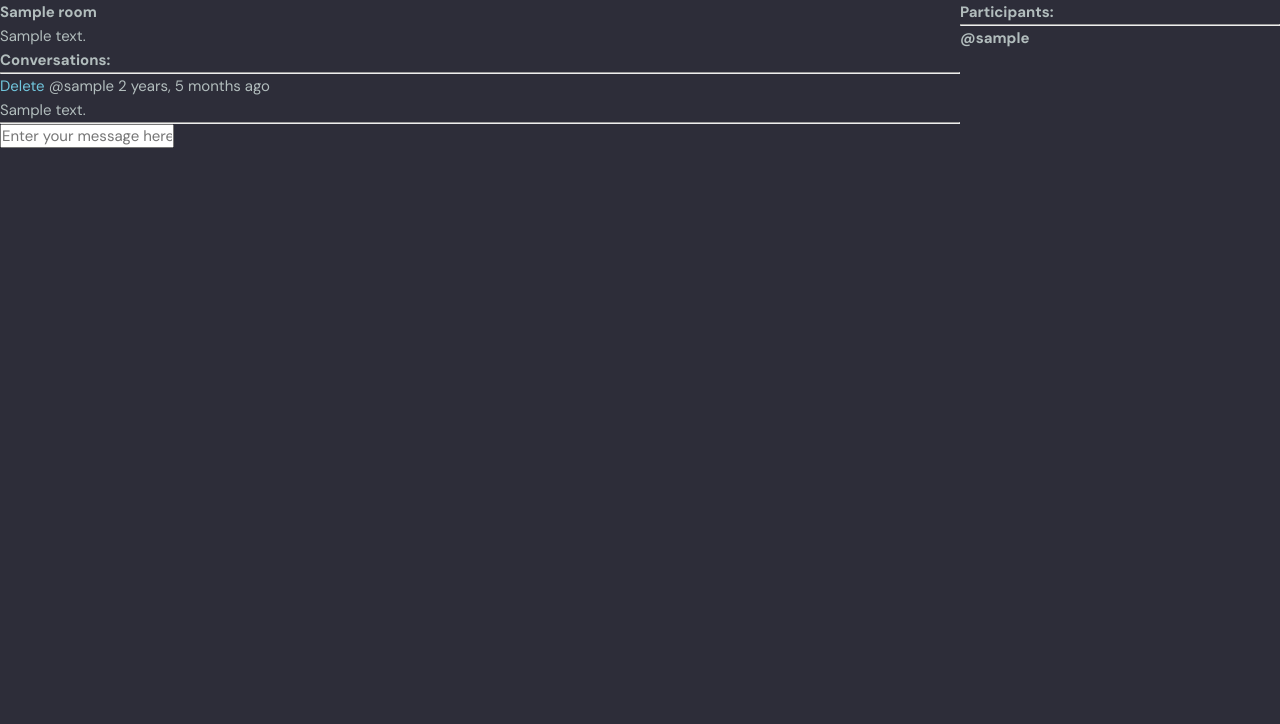
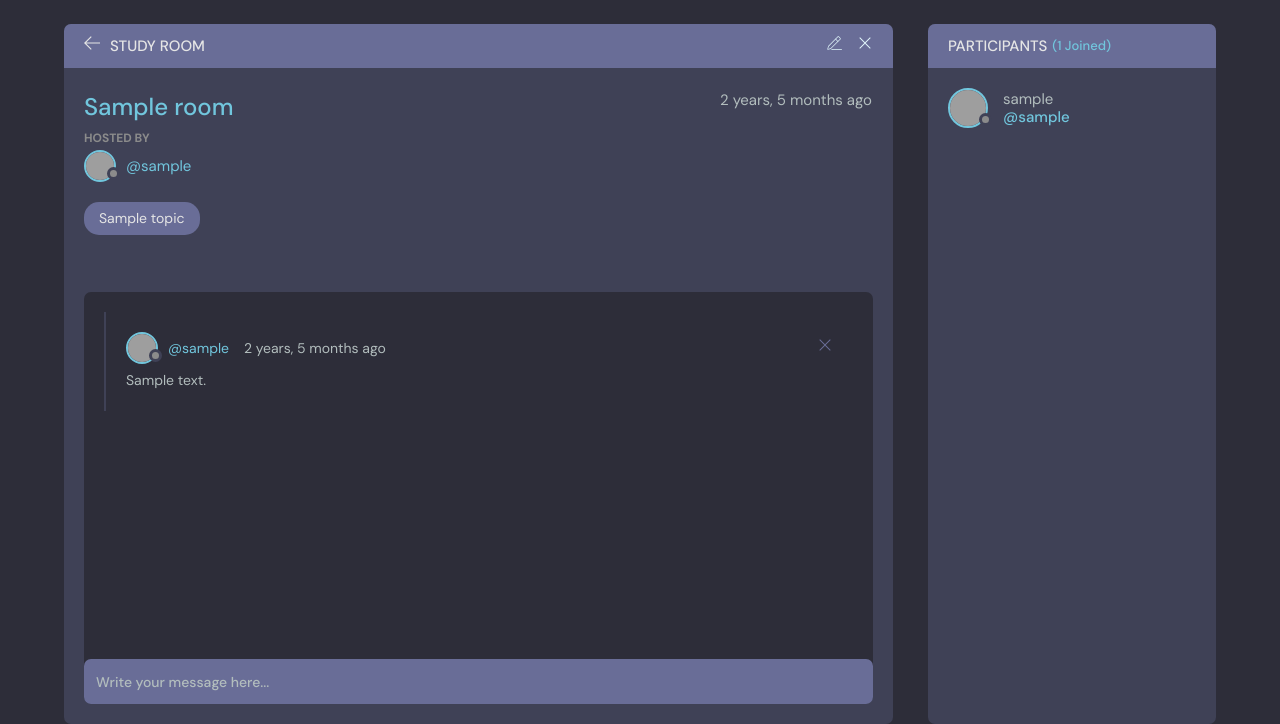
Before and after one commit to iwtga/discord-clone, a Django app: page /room/1/ in a window 1280 px wide. Shown: the part 76-800 px from the top of the page. Run offline with Django 4.2, Linux system fonts and the light colour scheme; a user stored in the database is signed in; tables that the repository leaves empty hold one stand-in row (values such as "Sample post"); grey boxes are pictures that could not be loaded.

Commit message:
fix room

```diff
--- a/base/templates/base/room.html
+++ b/base/templates/base/room.html
@@ -1,43 +1,141 @@
 {% extends 'main.html' %}
 
 {% block content %}
-<style>
-    .content-wrapper {
-        display: grid;
-        grid-template-columns: 3fr 1fr;
-    }
-</style>
 
-<div class="content-wrapper">
-    <div>
-        <h1>{{room.name}}</h1>
-        <p>{{room.description}}</p>
-        <h3>Conversations:</h3>
-        <hr>
+<main class="profile-page layout layout--2">
+  <div class="container">
+    <!-- Room Start -->
+    <div class="room">
+      <div class="room__top">
+        <div class="room__topLeft">
+          <a href="{% url 'home' %}">
+            <svg version="1.1" xmlns="http://www.w3.org/2000/svg" width="32" height="32" viewBox="0 0 32 32">
+              <title>arrow-left</title>
+              <path
+                d="M13.723 2.286l-13.723 13.714 13.719 13.714 1.616-1.611-10.96-10.96h27.625v-2.286h-27.625l10.965-10.965-1.616-1.607z">
+              </path>
+            </svg>
+          </a>
+          <h3>Study Room</h3>
+        </div>
+
+        {% if room.host == request.user %}
+        <div class="room__topRight">
+          <a href="{% url 'update-room' room.id %}">
+            <svg enable-background="new 0 0 24 24" height="32" viewBox="0 0 24 24" width="32"
+              xmlns="http://www.w3.org/2000/svg">
+              <title>edit</title>
+              <g>
+                <path d="m23.5 22h-15c-.276 0-.5-.224-.5-.5s.224-.5.5-.5h15c.276 0 .5.224.5.5s-.224.5-.5.5z" />
+              </g>
+              <g>
+                <g>
+                  <path
+                    d="m2.5 22c-.131 0-.259-.052-.354-.146-.123-.123-.173-.3-.133-.468l1.09-4.625c.021-.09.067-.173.133-.239l14.143-14.143c.565-.566 1.554-.566 2.121 0l2.121 2.121c.283.283.439.66.439 1.061s-.156.778-.439 1.061l-14.142 14.141c-.065.066-.148.112-.239.133l-4.625 1.09c-.038.01-.077.014-.115.014zm1.544-4.873-.872 3.7 3.7-.872 14.042-14.041c.095-.095.146-.22.146-.354 0-.133-.052-.259-.146-.354l-2.121-2.121c-.19-.189-.518-.189-.707 0zm3.081 3.283h.01z" />
+                </g>
+                <g>
+                  <path
+                    d="m17.889 10.146c-.128 0-.256-.049-.354-.146l-3.535-3.536c-.195-.195-.195-.512 0-.707s.512-.195.707 0l3.536 3.536c.195.195.195.512 0 .707-.098.098-.226.146-.354.146z" />
+                </g>
+              </g>
+            </svg>
+          </a>
+          <a href="{% url 'delete-room' room.id %}">
+            <svg version="1.1" xmlns="http://www.w3.org/2000/svg" width="32" height="32" viewBox="0 0 32 32">
+              <title>remove</title>
+              <path
+                d="M27.314 6.019l-1.333-1.333-9.98 9.981-9.981-9.981-1.333 1.333 9.981 9.981-9.981 9.98 1.333 1.333 9.981-9.98 9.98 9.98 1.333-1.333-9.98-9.98 9.98-9.981z">
+              </path>
+            </svg>
+          </a>
+        </div>
+        {% endif %}
+
+      </div>
+      <div class="room__box scroll">
+        <div class="room__header scroll">
+          <div class="room__info">
+            <h3>{{room.name}}</h3>
+            <span>{{room.created|timesince}} ago</span>
+          </div>
+          <div class="room__hosted">
+            <p>Hosted By</p>
+            <a href="{% url 'profile-page' room.host.id %}" class="room__author">
+              <div class="avatar avatar--small">
+                <img src="https://randomuser.me/api/portraits/men/37.jpg" />
+              </div>
+              <span>@{{room.host.username}}</span>
+            </a>
+          </div>
+          <!-- <div class="room__details">
+                Lorem ipsum dolor sit, amet consectetur adipisicing elit. Quasi, tenetur laudantium? Dicta repellendus
+                rerum consectetur, voluptatem repudiandae eum ea porro cupiditate provident nulla, deserunt, ab ipsum
+                corporis laboriosam deleniti molestias?
+              </div> -->
+          <span class="room__topics">{{room.topic}}</span>
+        </div>
+        <div class="room__conversation">
+          <div class="threads scroll">
             {% for rmsg in rmsgs %}
-        <div>
+            <div class="thread">
+              <div class="thread__top">
+                <div class="thread__author">
+                  <a href="{% url 'profile-page' rmsg.user.id %}" class="thread__authorInfo">
+                    <div class="avatar avatar--small">
+                      <img src="https://randomuser.me/api/portraits/men/37.jpg" />
+                    </div>
+                    <span>@{{rmsg.user.username}}</span>
+                  </a>
+                  <span class="thread__date">{{rmsg.created|timesince}} ago</span>
+                </div>
                 {% if request.user == rmsg.user %}
-            <a href="{% url 'delete-message' rmsg.id %}">Delete</a>
+                <a href="{% url 'delete-message' rmsg.id %}">
+                  <div class="thread__delete">
+                    <svg version="1.1" xmlns="http://www.w3.org/2000/svg" width="32" height="32" viewBox="0 0 32 32">
+                      <title>remove</title>
+                      <path
+                        d="M27.314 6.019l-1.333-1.333-9.98 9.981-9.981-9.981-1.333 1.333 9.981 9.981-9.981 9.98 1.333 1.333 9.981-9.98 9.98 9.98 1.333-1.333-9.98-9.98 9.98-9.981z">
+                      </path>
+                    </svg>
+                  </div>
+                </a>
                 {% endif %}
-            <small>@{{rmsg.user}} {{rmsg.updated|timesince}} ago</small>
-            <p>{{rmsg.body}}</p>
-            <hr>
+              </div>
+              <div class="thread__details">
+                {{rmsg.body}}
+              </div>
             </div>
             {% endfor %}
 
-        {% if request.user.is_authenticated %}
-        <form method="POST" action="">
-            {% csrf_token %}
-            <input type="text" name="body" placeholder="Enter your message here...">
-        </form>
-        {% endif %}
           </div>
-    <div>
-        <h3>Participants:</h3>
-        <hr>
+        </div>
+      </div>
+      <div class="room__message">
+        <form action="#"><input name="" placeholder="Write your message here..." /></form>
+      </div>
+    </div>
+    <!-- Room End -->
+
+    <!--   Start -->
+    <div class="participants">
+      <h3 class="participants__top">Participants <span>({{participants.count}} Joined)</span></h3>
+      <div class="participants__list scroll">
         {% for participant in participants %}
-        <h5>@{{participant.username}}</h5>
+        <a href="{% url 'profile-page' participant.id %}" class="participant">
+          <div class="avatar avatar--medium">
+            <img src="https://randomuser.me/api/portraits/men/37.jpg" />
+          </div>
+          <p>
+            {{participant.username}}
+            <span>@{{participant.username}}</span>
+          </p>
+        </a>
         {% endfor %}
       </div>
     </div>
-{% endblock %}
+    <!--  End -->
+  </div>
+</main>
+<script src="script.js"></script>
+
+{% endblock content %}
```
Also changed, not shown: base/templates/base/room_old.html (added, +43 -0 lines). Lines whose indentation alone changed are shown as unchanged.
